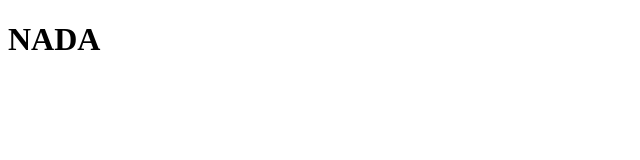
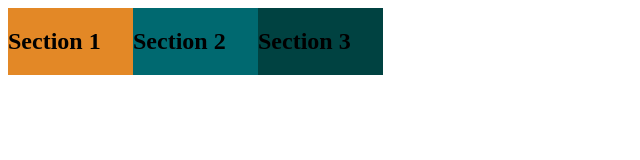
Before and after one commit to rtrepis/202207-w2ch1-ramon-trepat, a website: page index.html in a window 1280 px wide. Shown: the whole page, without its empty margins (0-640 px from the left). Drawn offline with Linux system fonts and the light colour scheme.

Commit message:
add background color seccions

```diff
--- /dev/null
+++ b/css/style.css
@@ -0,0 +1,33 @@
+@media (min-width: 375px) {
+  .container {
+    max-width: 375px;
+  }
+}
+
+.container {
+  display: flex;
+}
+
+.box {
+  flex: 1;
+}
+
+.orange-bright {
+  background-color: hsl(31, 77%, 52%);
+}
+
+.cyan-dark {
+  background-color: hsl(184, 100%, 22%);
+}
+
+.cyan-very-dark {
+  background-color: hsl(179, 100%, 13%);
+}
+
+.transparent-white {
+  color: hsla(0, 0%, 100%, 0.75);
+}
+
+.gray-very-light {
+  color: hsl(0, 0%, 95%);
+}
--- a/index.html
+++ b/index.html
@@ -4,9 +4,15 @@
     <meta charset="UTF-8" />
     <meta http-equiv="X-UA-Compatible" content="IE=edge" />
     <meta name="viewport" content="width=device-width, initial-scale=1.0" />
-    <title>Document</title>
+    <link rel="shortcut icon" href="favicon32x32.png" type="image/x-icon" />
+    <link rel="stylesheet" href="css/style.css" />
+    <title>Three Columns</title>
   </head>
   <body>
-    <h1>NADA</h1>
+    <container class="container">
+      <section class="box orange-bright"><h2>Section 1</h2></section>
+      <section class="box cyan-dark"><h2>Section 2</h2></section>
+      <section class="box cyan-very-dark"><h2>Section 3</h2></section>
+    </container>
   </body>
 </html>
```
Also changed, not shown: 1 other file.
